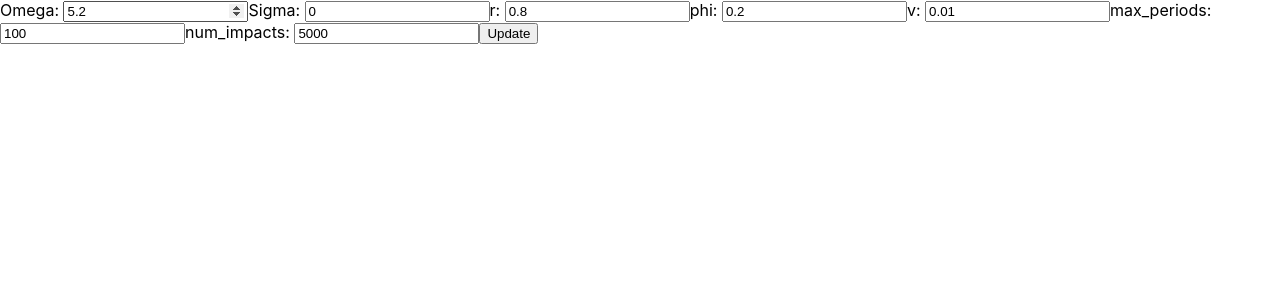
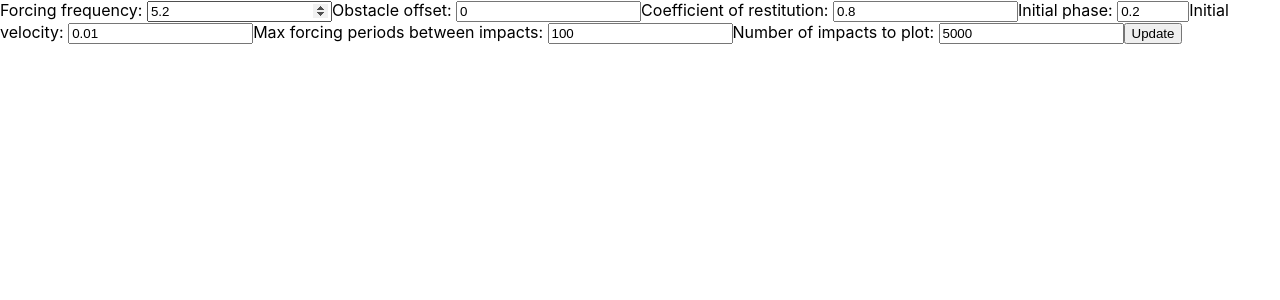
Before and after one commit to FelixDux/imposccpp, a React (Create React App) app in the folder imposc-ui/: page / in a window 1280 px wide. Shown: the top 300 px of the page. Built offline with nearby package versions, Linux system fonts and the light colour scheme.

Commit message:
Configurable input fields

```diff
--- a/imposc-ui/src/index.js
+++ b/imposc-ui/src/index.js
@@ -3,6 +3,57 @@ import ReactDOM from 'react-dom';
 import './index.css';
 import App from './App';
 import reportWebVitals from './reportWebVitals';
+
+class PlotterInput extends React.Component {
+  constructor(props) {
+    super(props);
+  }
+
+  render() {
+    const step = this.props.type === 'integer' ? 1 : 0.01;
+    let min = '';
+    let max = '';
+
+    switch (this.props.range)
+    {
+      case 'non-negative': {
+        min = 0;
+        break;
+      }
+      case 'negative': {
+        max = -step;
+        break;
+      }
+      case 'non-positive': {
+        max = 0;
+        break;
+      }
+      case 'positive': {
+        min = step;
+        break;
+      }
+      case 'circle' : {
+        min = 0;
+        max = 1;
+        break;
+      }
+    }
+
+    return (
+      <label>
+        {this.props.label}: <input
+          name={this.props.name}
+          type="number"
+          value={this.props.value}
+          onChange={this.props.onChange}
+          step = {step}
+          min = {min}
+          max = {max}
+        />
+      </label>
+    )
+  }
+}
 
 class PlotterForm extends React.Component {
   constructor(props) {
@@ -38,7 +89,7 @@ class PlotterForm extends React.Component {
       })
     .then(response => {
       if (!response.ok) {
-        throw new Error('Network response was not ok');
+        throw new Error('Network response failed');
       }
       return response.blob();
     })
@@ -46,121 +97,49 @@ class PlotterForm extends React.Component {
       this.setState( {blob: blob, src: URL.createObjectURL(blob), result: "Done"});
     })
     .catch(error => {
-      console.error('There has been a problem with your fetch operation:', error);
+      console.error('Fetch operation failed:', error);
       this.setState({result: error.toString()});
     });
     event.preventDefault();
+  }
+
+  renderInput(name, label, value, range, type)
+  {
+    return (
+      <PlotterInput
+        name = {name}
+        label = {label}
+        value = {value}
+        range = {range}
+        type = {type}
+        onChange={this.handleInputChange}
+      />
+    )
   }
 
   render() {
     return (
       <div>
       <form onSubmit={this.handleSubmit}>
-      <label>Omega: <input
-        name="omega"
-        type="number"
-        value={this.state.args.omega}
-        onChange={this.handleInputChange} />
-      </label>
-      <label>Sigma: <input
-        name="sigma"
-        type="number"
-        value={this.state.args.sigma}
-        onChange={this.handleInputChange}
-        />
-      </label>
-      <label>r: <input
-        name="r"
-        type="number"
-        value={this.state.args.r}
-        onChange={this.handleInputChange}
-        />
-      </label>
-      <label>phi: <input
-        name="phi"
-        type="number"
-        value={this.state.args.phi}
-        onChange={this.handleInputChange}
-        />
-      </label>
-      <label>v: <input
-        name="v"
-        type="number"
-        value={this.state.args.v}
-        onChange={this.handleInputChange}
-        />
-      </label>
-      <label>max_periods: <input
-        name="max_periods"
-        type="number"
-        value={this.state.args.max_periods}
-        onChange={this.handleInputChange}
-        />
-      </label>
-      <label>num_impacts: <input
-        name="num_impacts"
-        type="number"
-        value={this.state.args.num_impacts}
-        onChange={this.handleInputChange}
-        />
-      </label>
+      {this.renderInput('omega', 'Forcing frequency', this.state.args.omega, 'positive')}
+      {this.renderInput('sigma', 'Obstacle offset', this.state.args.sigma)}
+      {this.renderInput('r', 'Coefficient of restitution', this.state.args.r, 'non-negative')}
+      {this.renderInput('phi', 'Initial phase', this.state.args.phi, 'circle')}
+      {this.renderInput('v', 'Initial velocity', this.state.args.v, 'non-negative')}
+      {this.renderInput('max_periods', 'Max forcing periods between impacts', this.state.args.max_periods, 'positive', 'integer')}
+      {this.renderInput('num_impacts', 'Number of impacts to plot', this.state.args.num_impacts, 'positive', 'integer')}
       <input type="submit" value="Update" />
       </form>
-      <div><img src={this.state.src} alt="" /></div>
+      <div align="center" ><img src={this.state.src} alt="" width="50%" align="center" /></div>
       </div>
     )
   }
 
 };
 
-class Plotter extends React.Component {
-  constructor(props) {
-    super(props);
-    this.state = {
-      blob: null,
-      src: "",
-      result: "Waiting"
-    };
-  }
-
-  handleButtonClick = () => {
-    fetch(this.props.url,
-      {
-        method: 'POST',
-        headers: {
-            Accept: 'application/json',
-                    'Content-Type': 'application/json',
-        },
-        body: JSON.stringify(this.props.args)
-      })
-    .then(response => {
-      if (!response.ok) {
-        throw new Error('Network response was not ok');
-      }
-      return response.blob();
-    })
-    .then(blob => {
-      this.setState( {blob: blob, src: URL.createObjectURL(blob), result: "Done"});
-    })
-    .catch(error => {
-      console.error('There has been a problem with your fetch operation:', error);
-      this.setState({result: error.toString()});
-    });
-  };
-
-  render() {
-    return (
-      <div><div><h1>{this.state.result}</h1><button onClick={this.handleButtonClick}>Update</button></div><div><img src={this.state.src} alt="" /></div></div>
-    );
-  }
-};
-
 ReactDOM.render(
   <PlotterForm
   url = 'http://127.0.0.1:5000/impacts'
-  // args = {{
-  //   omega: 5.2, sigma: 0.0, r: 0.8, phi: 0.2, v: 0.01, max_periods: 100, num_impacts: 5000,
-  // }}
   />,
   document.getElementById('root')
 );
@@ -170,10 +149,10 @@ ReactDOM.render(
 // or send to an analytics endpoint. Learn more: https://bit.ly/CRA-vitals
 reportWebVitals();
 
+// TODO: Make imposc service self-documenting via JSON (actions, descriptions, variable lists, with descriptions - try to follow same structure as Elixir project)
+// TODO: Construct form element from actions JSON
 // TODO: arrange SPA with form and display elements
 // TODO: make imposc service address and port number configurable
-// TODO: Make imposc service self-documenting via JSON (actions, descriptions, variable lists, with descriptions - try to follow same structure as Elixir project)
-// TODO: Construct form element from actions JSON
 // TODO: don't forget unit tests, docstrings, comments
 // TODO: Dockerise
 // TODO: Orchestrate with K8s?
```
